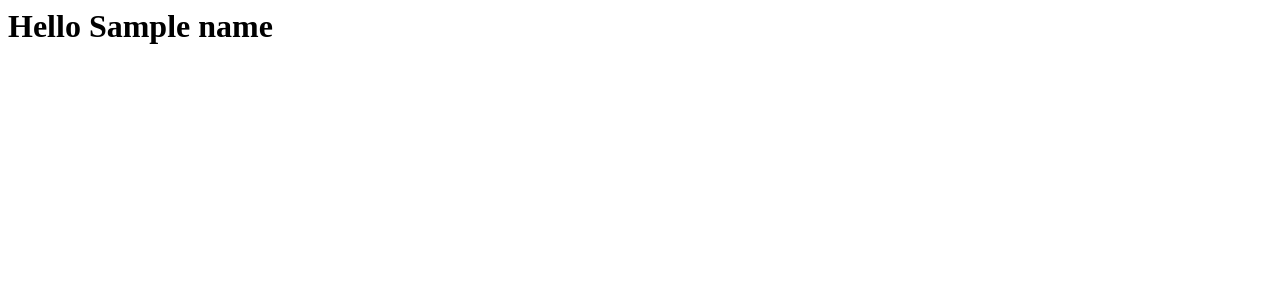
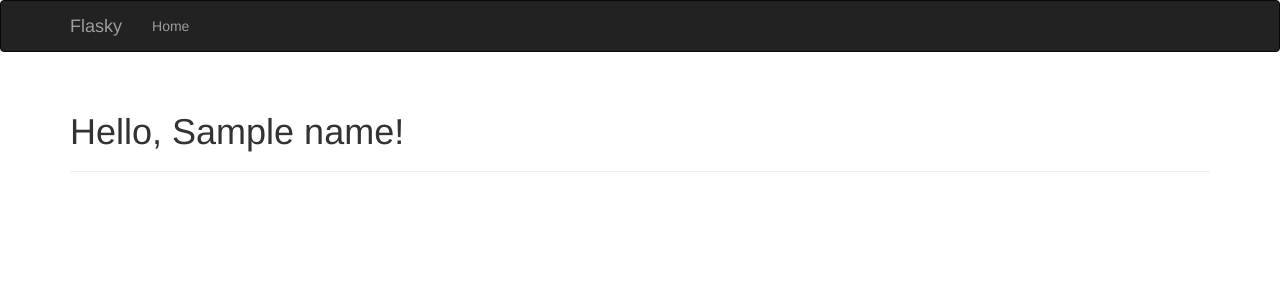
Before and after one commit to cmarasinou/learning_flask, a Flask app: template templates/user.html in a window 1280 px wide. Shown: the top 300 px of the page. Run offline with Flask 2, Linux system fonts and the light colour scheme; the template is opened without the code that fills it: most values are stand-ins (such as "Sample title", 1, 10 or a date in 2020); some libraries are stand-ins or nearby versions.

Commit message:
Added bootstrap and navigation bar

```diff
--- a/main.py
+++ b/main.py
@@ -1,7 +1,12 @@
 from flask import Flask, render_template
+from flask.ext.bootstrap import Bootstrap
+
 
 # Create an app
 app = Flask(__name__)
+
+# Initialize bootstrap
+bootstrap = Bootstrap(app)
 
 # Home route
 @app.route('/')
--- a/templates/user.html
+++ b/templates/user.html
@@ -1 +1,32 @@
-<h1>Hello {{name}}</h1>
+{% extends "bootstrap/base.html" %}
+
+{% block title %}{{name}}{% endblock %}
+
+{% block navbar %}
+<div class="navbar navbar-inverse" role="navigation">
+    <div class="container">
+        <div class="navbar-header">
+            <button type="button" class="navbar-toggle" data-toggle="collapse" data-target=".navbar-collapse">
+                <span class="sr-only">Toggle navigation</span>
+                <span class="icon-bar"></span>
+                <span class="icon-bar"></span>
+                <span class="icon-bar"></span>
+            </button>
+            <a class="navbar-brand" href="/">Flasky</a>
+        </div>
+        <div class="navbar-collapse collapse">
+            <ul class="nav navbar-nav">
+                <li><a href="/">Home</a></li>
+            </ul>
+        </div>
+    </div>
+</div>
+{% endblock %}
+
+{% block content %}
+<div class="container">
+    <div class="page-header">
+        <h1>Hello, {{ name }}!</h1>
+    </div>
+</div>
+{% endblock %}
```
Also changed, not shown: templates/index.html (+32 -1 lines).
